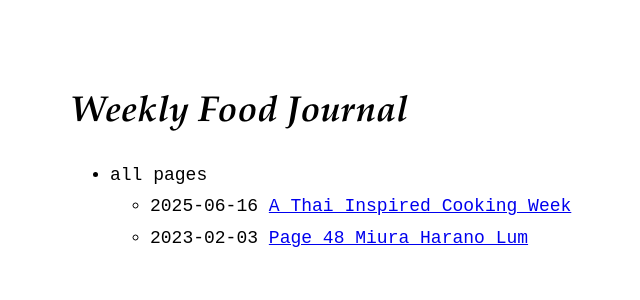
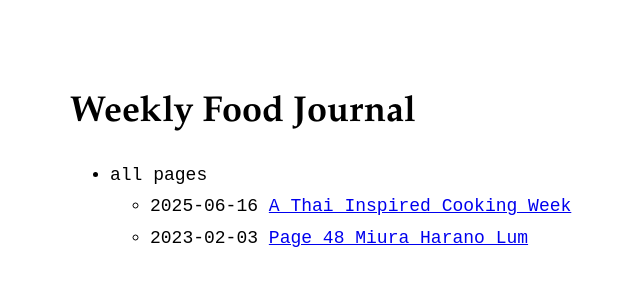
Before and after one commit to groceryshoppingisfun/weeklyfoodjournal, a Jekyll site: the page built from index.md, in a window 1280 px wide. Shown: the top 300 px of the page, without its empty margins (250-890 px from the left). Built offline with Jekyll 4.4.1, drawn with Linux system fonts in a browser that asks for light colours.

Commit message:
Update no-style-please.scss

```diff
--- a/_sass/no-style-please.scss
+++ b/_sass/no-style-please.scss
@@ -40,7 +40,7 @@ body {
 
 .post-meta { text-align: right; }
 
-h1 { font-family: garamond; font-style: italic; font-weight: bold}
+h1 { font-family: garamond; font-weight: bold}
 
 h2 { margin-bottom: 1rem; }
 
```
